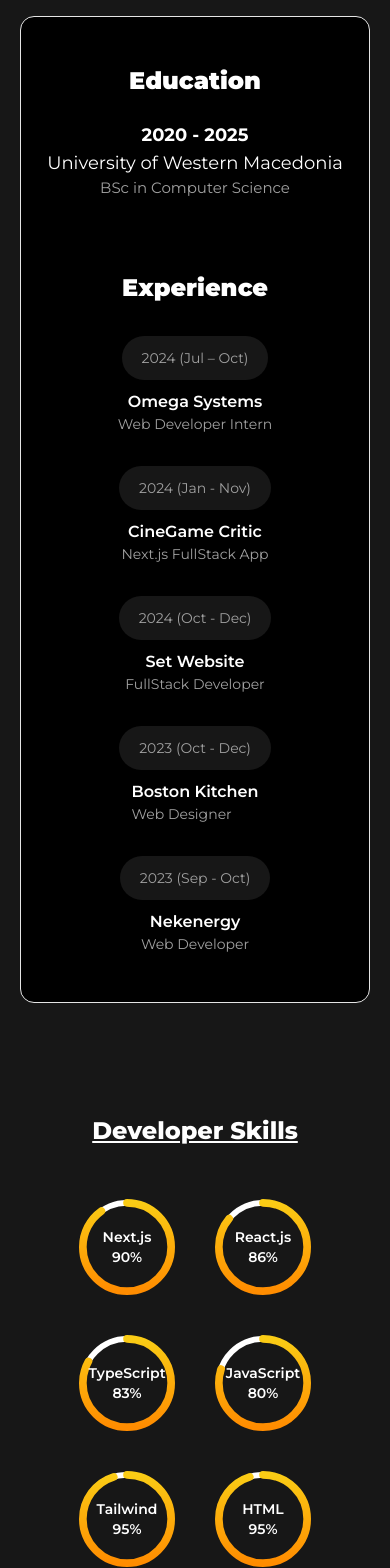
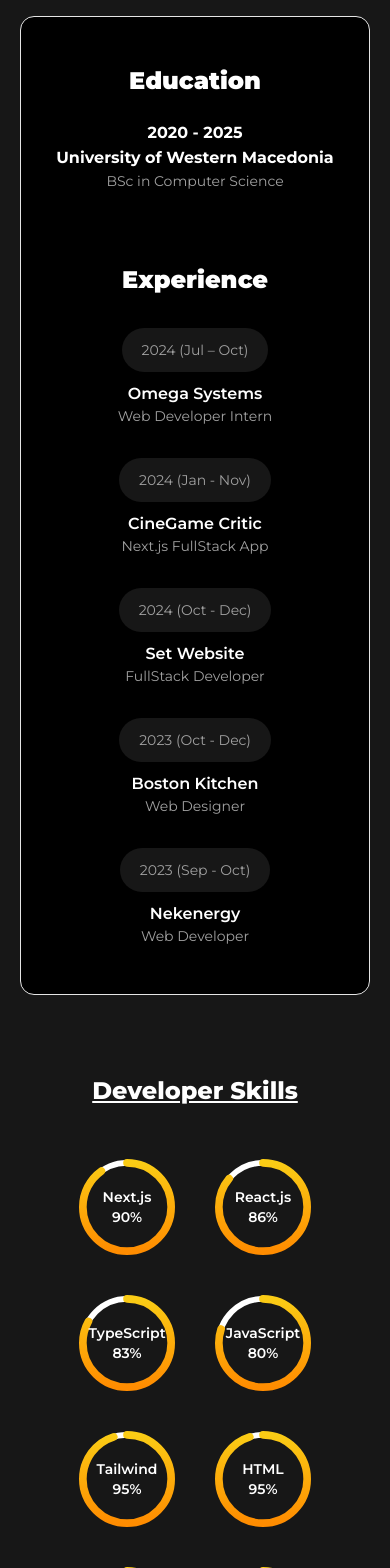
Before and after one commit to Stefanos2002/myPortfolio, a Next.js app: page /about in a window 390 px wide. Shown: the part 1080-2648 px from the top of the page. Built offline with nearby package versions, Linux system fonts and the light colour scheme.

Commit message:
minor improvements

```diff
--- a/app/about/page.tsx
+++ b/app/about/page.tsx
@@ -200,8 +200,8 @@
         </section>
         {/* ===== Developer Skills ===== */}
         <div
-          data-aos="fade-right"
-          className="flex flex-col my-8 md:my-12 lg:flex-row order-3 justify-center items-center"
+          // data-aos="fade-right"
+          className="flex flex-col my-0 lg:my-8 lg:flex-row order-3 justify-center items-center"
         >
           <h1 className="lg:text-xl transition-colors duration-300 text-2xl underline lg:no-underline text-center font-extrabold text-white light:text-black mb-13 mr-0 lg:mb-0 lg:mr-10">
             Developer Skills
@@ -230,14 +230,14 @@
               Education
             </h1>
             <div className="flex flex-col h-full items-center justify-center">
-              <span className="text-white light:text-black transition-all duration-300 font-bold text-lg px-4 max-[850px]:py-0 py-3 rounded-full">
+              <span className="text-white light:text-black transition-all duration-300 font-bold text-lg max-[405px]:text-[16px] px-4 max-[850px]:py-0 py-3 rounded-full">
                 2020 - 2025
               </span>
               <div>
-                <span className="text-white text-center light:text-black transition-all duration-300 light:font-semibold text-lg block">
+                <span className="text-white text-center light:text-black transition-all duration-300 font-bold text-lg max-[405px]:text-[16px] block">
                   University of Western Macedonia
                 </span>
-                <span className="text-neutral-400 transition-all duration-300 light:text-stone-600 text-[15px] text-center block">
+                <span className="text-neutral-400 transition-all duration-300 light:text-stone-600 text-[15px] max-[405px]:text-[14px] text-center block">
                   BSc in Computer Science
                 </span>
               </div>
@@ -272,7 +272,7 @@
                     <p className="text-white transition-colors duration-300 max-[500px]:text-center light:text-black font-semibold">
                       {company}
                     </p>
-                    <p className="text-neutral-400 transition-colors duration-300 text-sm">
+                    <p className="text-neutral-400 max-[500px]:text-center transition-colors duration-300 text-sm">
                       {role}
                     </p>
                   </div>
--- a/app/components/Animations/CardContainer/CardContainer.tsx
+++ b/app/components/Animations/CardContainer/CardContainer.tsx
@@ -57,7 +57,7 @@
   return (
     <div
       ref={container}
-      className="sticky top-0 max-[1000px]:static max-[1000px]:h-auto max-[1000px]:mb-12 group flex flex-col items-center justify-center"
+      className="sticky top-0 max-[1000px]:static max-[1000px]:h-auto max-[1000px]:mb-15 group flex flex-col items-center justify-center"
     >
       <motion.div
         style={{
@@ -75,7 +75,7 @@
           playsInline
           className="w-full h-full object-contain rounded-4xl bg-neutral-900"
         />
-        <div className="absolute inset-0 bg-black/70 bg-opacity-50 opacity-0 flex flex-col items-center justify-center text-center text-white transition-opacity duration-300 ease-in-out group-hover:opacity-100 rounded-4xl">
+        <div className="absolute inset-0 bg-black/70 max-[850px]:bg-black/50 bg-opacity-50 opacity-0 flex flex-col items-center justify-center text-center text-white transition-opacity duration-300 ease-in-out group-hover:opacity-100 max-[850px]:opacity-100 rounded-4xl">
           <h2 className="text-xl uppercase font-semibold mb-4">{title}</h2>
           {link && (
             <a
@@ -102,15 +102,15 @@
     <ReactLenis root>
       <AOSWrapper />
       <main
-        data-aos="fade-right"
+        // data-aos="fade-right"
         ref={container}
         // CHANGED: 'max-[1000px]:pb-0' - Removes the huge bottom padding needed for sticky scroll
         // since we are just stacking them normally now.
-        className="relative flex order-2 w-full flex-col items-center justify-center pt-10 pb-[38vh] max-[1000px]:pb-0"
+        className="relative flex order-2 w-full flex-col items-center justify-center pt-10 pb-[38vh] max-[1000px]:pb-6"
       >
         <SplitText
           text="Check out some of my past projects"
-          className="text-2xl max-[650px]:text-xl transition-all duration-300 text-center max-[1000px]:mb-26 p-5 px-8 border-[0.5] text-white light:text-black light:border-black light:border-2"
+          className="text-2xl max-[650px]:text-xl max-[520px]:text-lg mx-4 transition-all duration-300 text-center max-[1000px]:mb-26 p-5 px-8 border-[0.5] text-white light:text-black light:border-black light:border-2"
           delay={70}
           duration={0.3}
           ease="power3.out"
--- a/app/components/Contact/ContactForm.tsx
+++ b/app/components/Contact/ContactForm.tsx
@@ -78,7 +78,9 @@
           Send Message
         </button>
         {status && (
-          <p className="mt-4 text-sm font-medium text-white">{status}</p>
+          <p className="mt-4 text-sm font-medium light:text-black text-white">
+            {status}
+          </p>
         )}
       </form>
     </>
```
